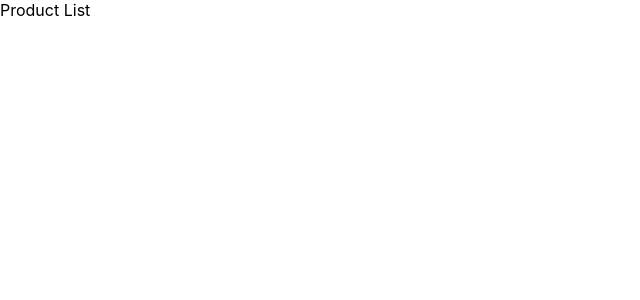
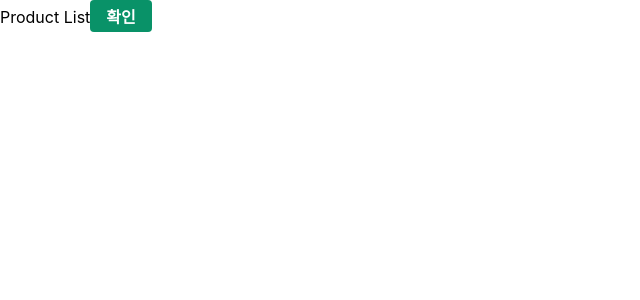
Before and after one commit to mingeon-dev/car-seat-list-frontend, a React (Create React App) app: page / in a window 1280 px wide. Shown: the top 300 px of the page, without its empty margins (0-640 px from the left). Built offline with nearby package versions, Linux system fonts and the light colour scheme.

Commit message:
feat: Button 컴포넌트 추가

```diff
--- a/package.json
+++ b/package.json
@@ -14,7 +14,8 @@
     "react-scripts": "3.4.1",
     "redux": "^4.0.5",
     "redux-actions": "^2.6.5",
-    "redux-devtools-extension": "^2.13.8"
+    "redux-devtools-extension": "^2.13.8",
+    "styled-components": "^5.1.0"
   },
   "scripts": {
     "start": "react-scripts start",
--- /dev/null
+++ b/src/components/common/Button.js
@@ -0,0 +1,23 @@
+import React from 'react';
+import styled from 'styled-components';
+import palette from '../../lib/styles/palette';
+
+const StyledButton = styled.button`
+  border: none;
+  border-radius: 4px;
+  font-size: 1rem;
+  font-weight: bold;
+  padding: 0.25rem 1rem;
+  color: white;
+  outline: none;
+  cursor: pointer;
+
+  background: ${palette.teal[8]};
+  &:hover {
+    background: ${palette.teal[6]};
+  }
+`;
+
+const Button = (props) => <StyledButton {...props} />;
+
+export default Button;
--- /dev/null
+++ b/src/lib/styles/palette.js
@@ -0,0 +1,17 @@
+// source: https://yeun.github.io/open-color
+const palette = {
+  teal: [
+    '#e6fcf5',
+    '#c3fae8',
+    '#96f2d7',
+    '#63e6be',
+    '#38d9a9',
+    '#20c997',
+    '#12b886',
+    '#0ca678',
+    '#099268',
+    '#087f5b',
+  ],
+};
+
+export default palette;
--- a/src/pages/ProductListPage.js
+++ b/src/pages/ProductListPage.js
@@ -1,7 +1,13 @@
 import React from 'react';
+import Button from '../components/common/Button';
 
 const ProductListPage = () => {
-  return <div>Product List</div>;
+  return (
+    <div>
+      Product List
+      <Button>확인</Button>
+    </div>
+  );
 };
 
 export default ProductListPage;
```
Also changed, not shown: 1 other file (tests, documents, lock files or other folders).
